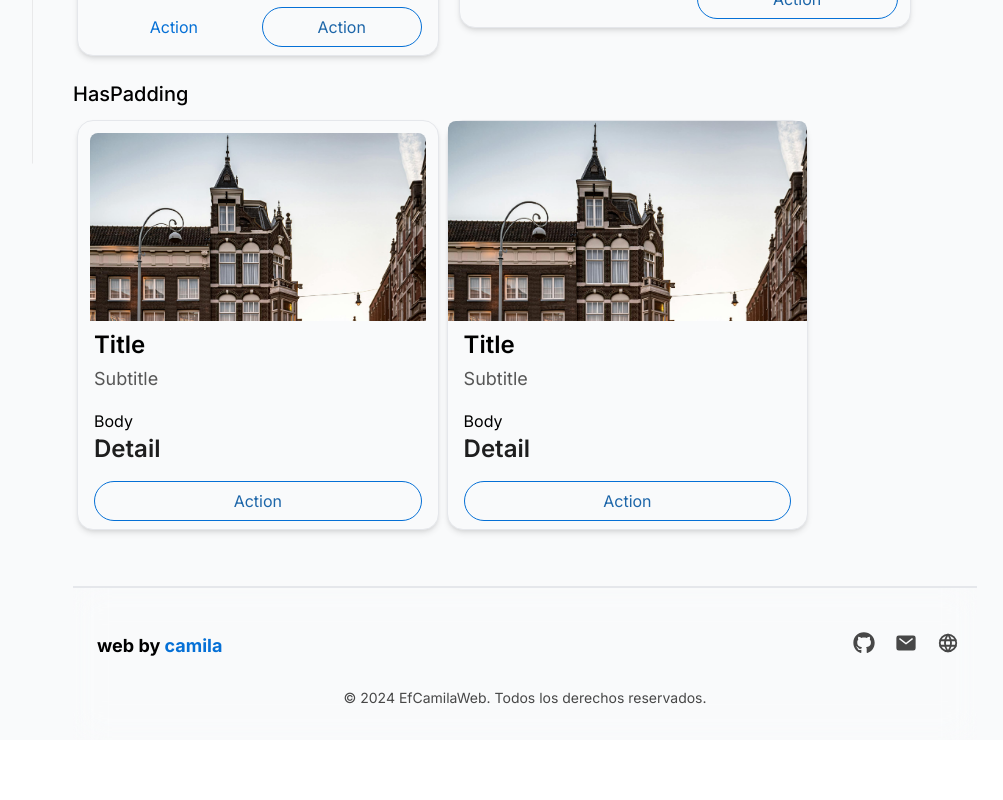
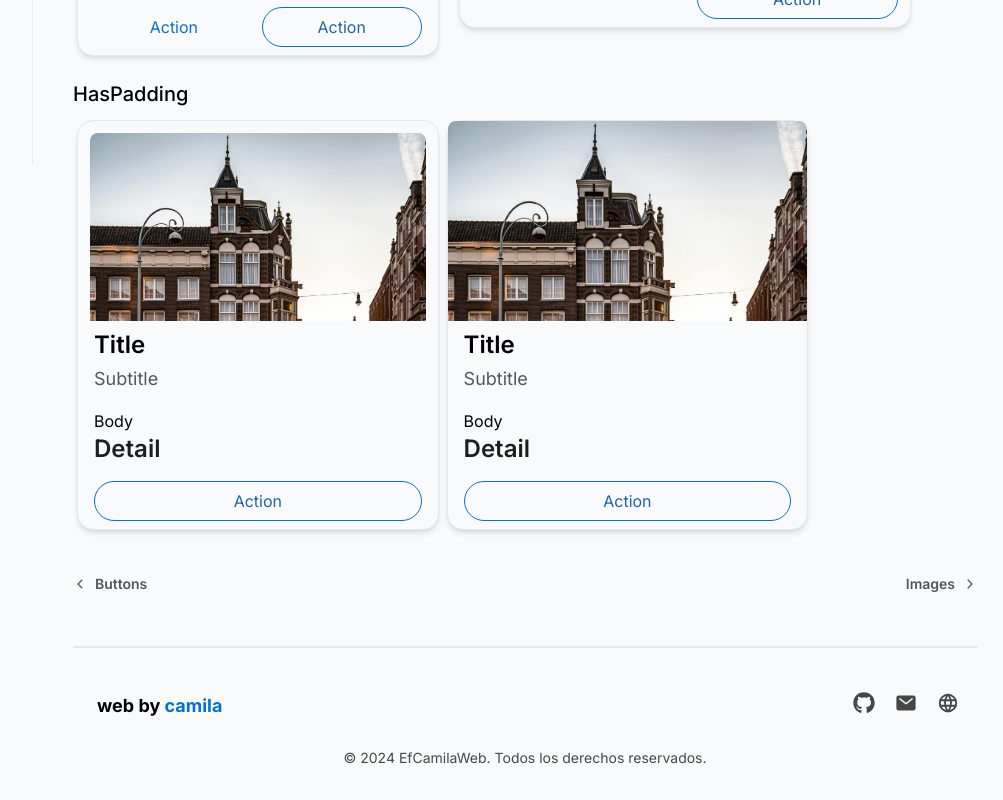
Before and after one commit to efcamila/components_web, a React (Vite) app: page /docs/card in a window 1280 px wide. Shown: the part 636-1436 px from the top of the page, without its empty margins (271-1274 px from the left). Before the commit the page ends 1376 px from the top, so only its background shows below. Built offline with nearby package versions, Linux system fonts and the light colour scheme.

Commit message:
Agrego de Pagination al Layout

```diff
--- a/src/layout/Layout.tsx
+++ b/src/layout/Layout.tsx
@@ -4,6 +4,7 @@ import NavbarLayout from "./Navbar";
 import SidebarLayout from "./Sidebar";
 import FooterLayout from "./Footer";
 import React, { useEffect, useState } from "react";
+import PaginationLayout from "./Pagination";
 
 const Layout = ({ documentation }: { documentation?: boolean }) => {
   const [menu, setMenu] = useState(false);
@@ -25,6 +26,7 @@ const Layout = ({ documentation }: { documentation?: boolean }) => {
             </section>
             <section className="md:pl-[19.5rem] mt-5">
               <Outlet />
+            <PaginationLayout/>
             </section>
             <section className="md:pl-[19.5rem] md:mt-[2rem]">
               <FooterLayout />
--- /dev/null
+++ b/src/layout/Pagination.tsx
@@ -0,0 +1,11 @@
+import React from 'react'
+import Pagination from '../components/navigation/pagination/Pagination'
+import { urls } from '../data/links'
+
+const PaginationLayout = () => {
+  return (
+    <Pagination data={urls[1]}/>
+  )
+}
+
+export default PaginationLayout
```
